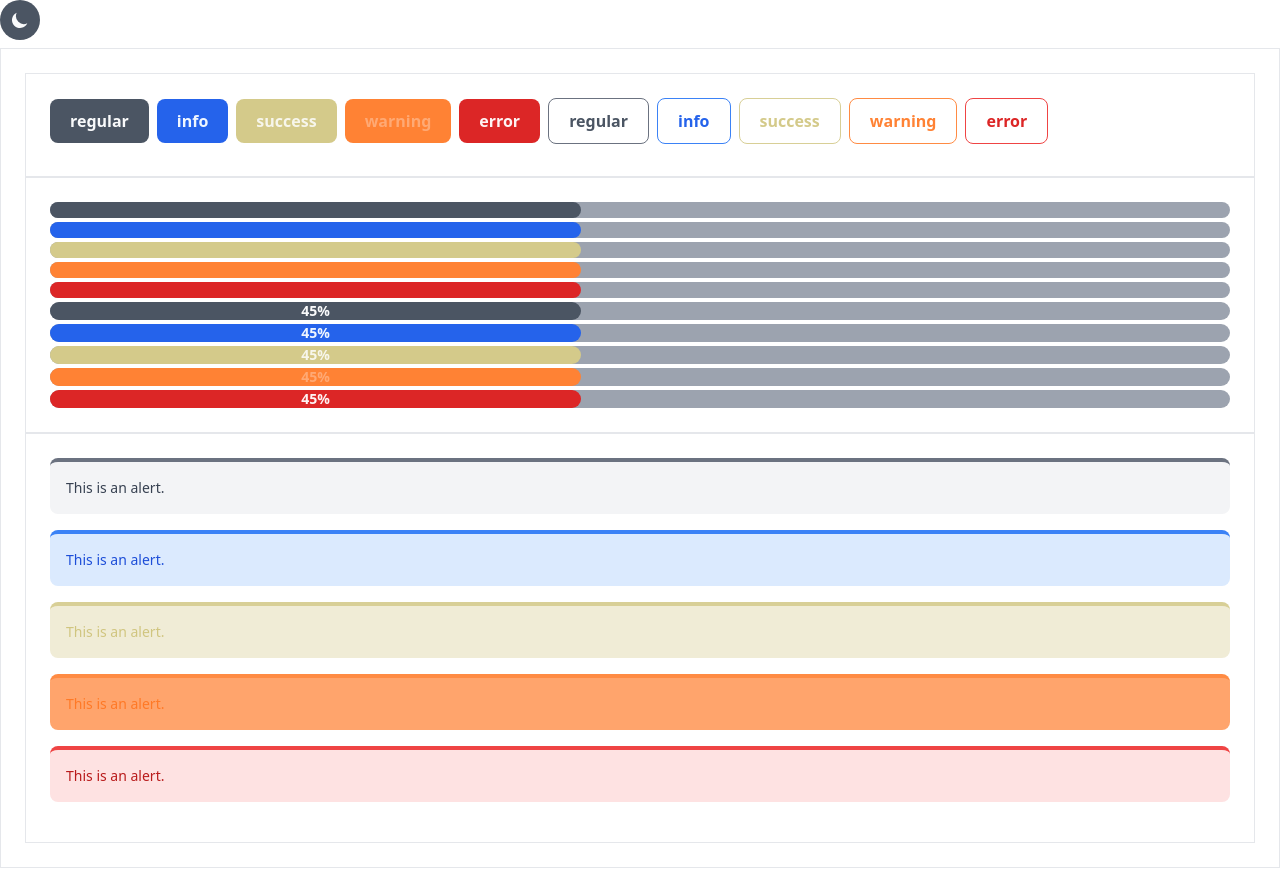
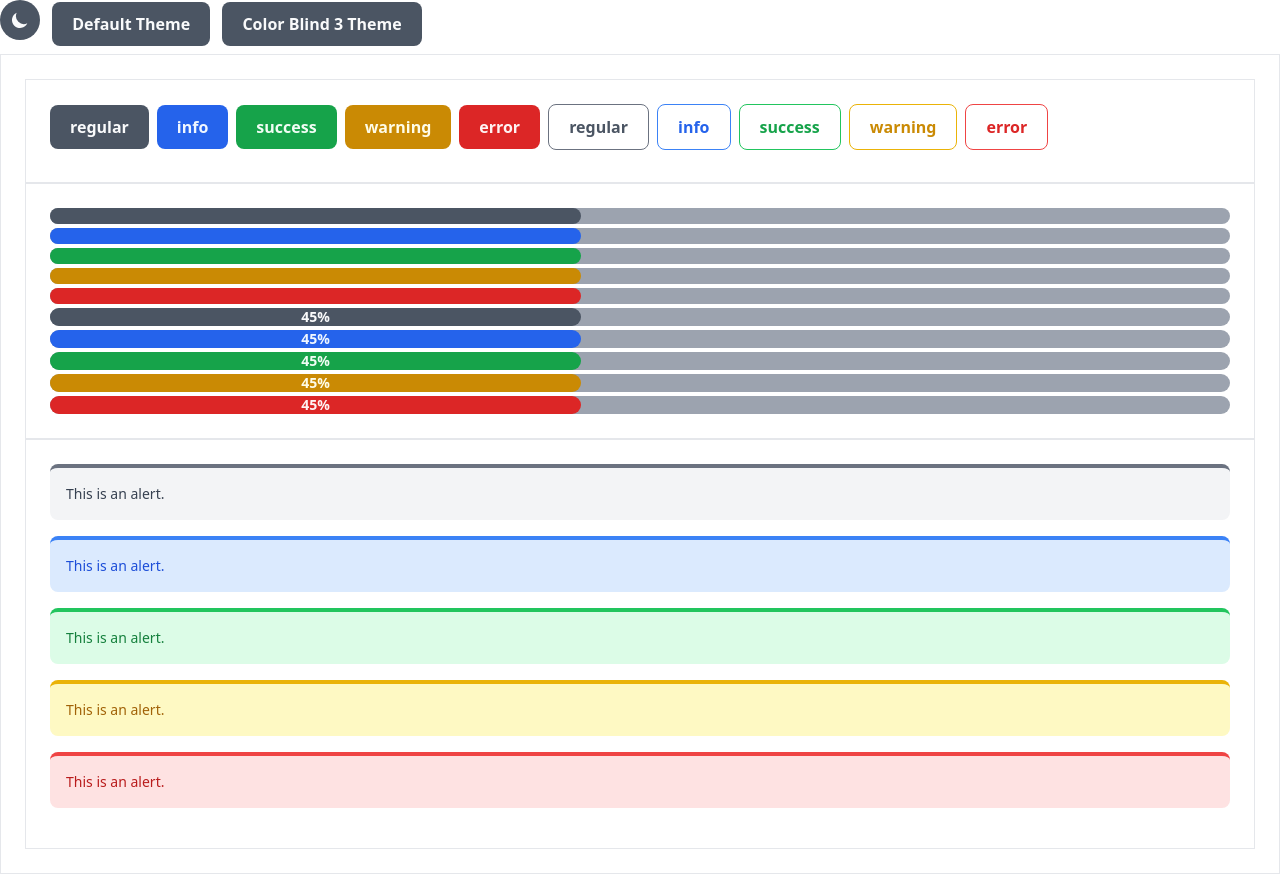
Before and after one commit to edadma/react-tailwind, a React (Create React App) app: page / in a window 1280 px wide. Built offline with nearby package versions, Linux system fonts and the light colour scheme.

Commit message:
basic theme switching

```diff
--- a/src/Switcher.tsx
+++ b/src/ModeSwitcher.tsx
@@ -3,7 +3,7 @@ import { Button } from './Button'
 import { useMode } from './ModeProvider'
 import { ToggleDark, ToggleLight } from './Icons'
 
-export const Switcher: React.FC = () => {
+export const ModeSwitcher: React.FC = () => {
   const { mode, setMode } = useMode()
 
   return (
--- /dev/null
+++ b/src/ThemeSwitcher.tsx
@@ -0,0 +1,9 @@
+import React from 'react'
+import { Button } from './Button'
+import { useTheme } from './ThemeProvider'
+
+export const ThemeSwitcher: React.FC<{ value: any }> = ({ value }) => {
+  const { setTheme } = useTheme()
+
+  return <Button onClick={() => setTheme(value)}>{value.name}</Button>
+}
--- a/src/index.tsx
+++ b/src/index.tsx
@@ -1,16 +1,17 @@
 import React from 'react'
 import ReactDOM from 'react-dom'
 import './index.css'
-import { Button, Card, ModeProvider, Progress, Switcher, Alert } from './index'
+import { Button, Card, ModeProvider, Progress, ModeSwitcher, Alert } from './index'
 import { ThemeProvider } from './ThemeProvider'
 import { DefaultTheme } from './themes/DefaultTheme'
 import { CB3Theme } from './themes/CB3Theme'
+import { ThemeSwitcher } from './ThemeSwitcher'
 // import { HiMail } from 'react-icons/hi'
 
 const App: React.FC = () => (
-  <ThemeProvider value={CB3Theme}>
+  <ThemeProvider value={DefaultTheme}>
     <ModeProvider value="light">
-      <Switcher />
+      <ModeSwitcher /> <ThemeSwitcher value={DefaultTheme} /> <ThemeSwitcher value={CB3Theme} />
       <Card>
         <Card>
           <Button>regular</Button>
@@ -77,4 +78,4 @@ export { Progress } from './Progress'
 export { Card } from './Card'
 export { ModeProvider } from './ModeProvider'
 export { Alert } from './Alert'
-export { Switcher } from './Switcher'
+export { ModeSwitcher } from './ModeSwitcher'
```
